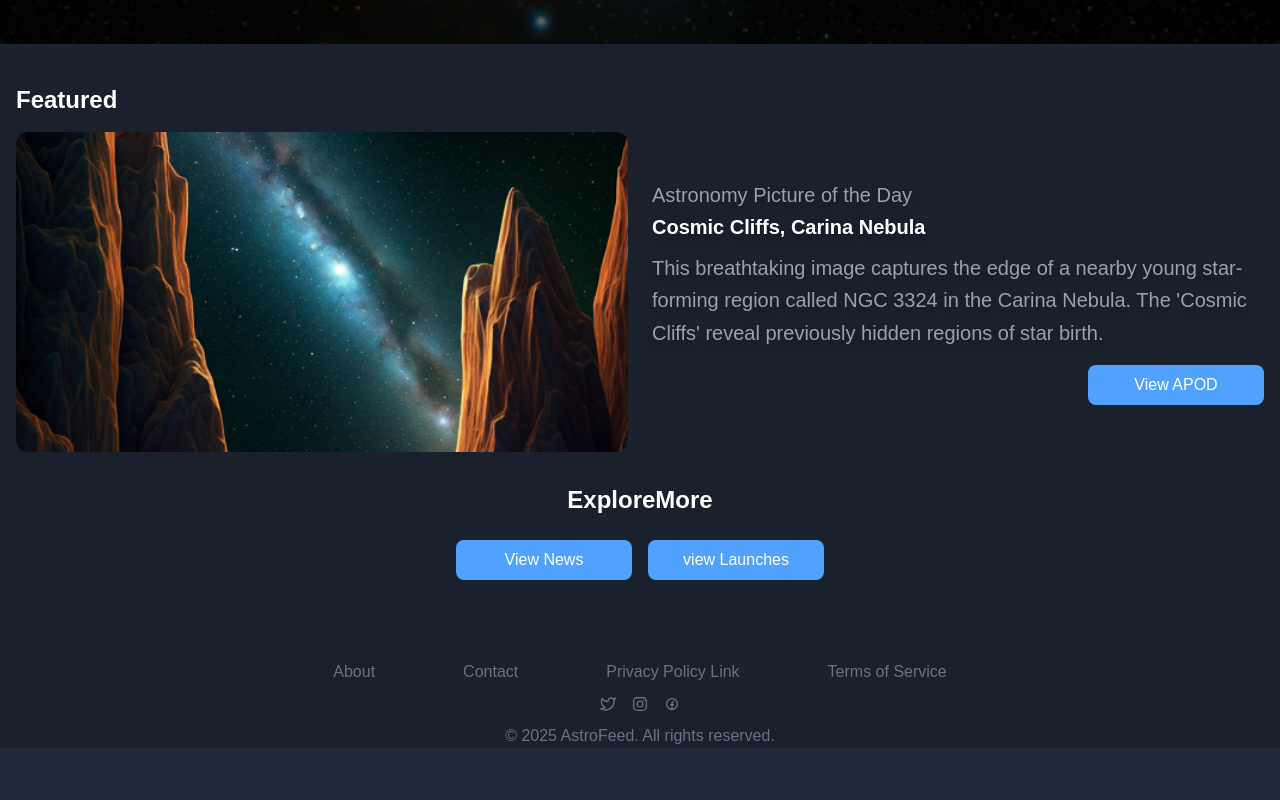
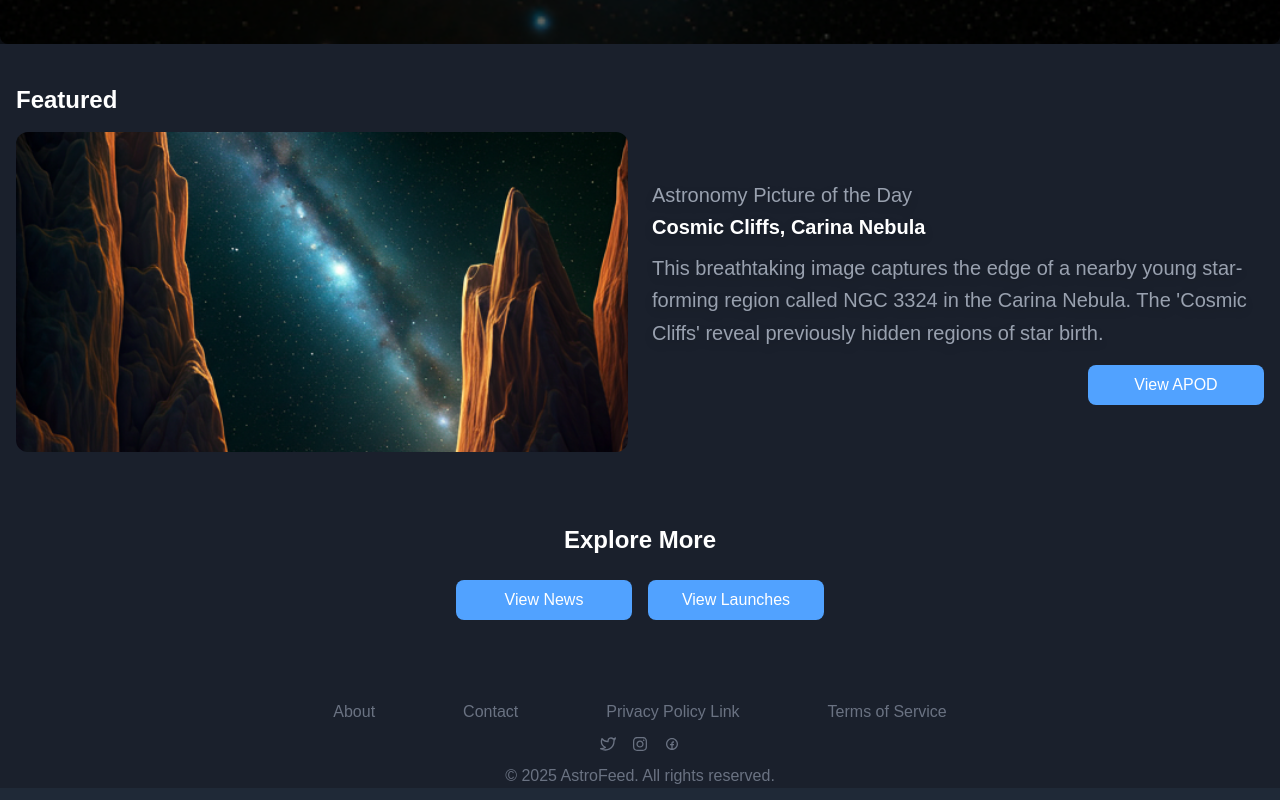
Before and after one commit to microhexagon/astro-feed, a Next.js app: page / in a window 1280 px wide. Shown: the part 817-1617 px from the top of the page. Before the commit the page ends 1577 px from the top, so only its background shows below. Built offline with nearby package versions, Linux system fonts and the light colour scheme.

Commit message:
Enhance  Explore section with updated UI elements

```diff
--- a/components/ExploreMore.tsx
+++ b/components/ExploreMore.tsx
@@ -1,20 +1,23 @@
 import Link from 'next/link';
+
 export default function ExploreMore() {
 return (
-    <div className="mt-10 mb-14 px-4 sm:px-10 md:px-20">
+    <div className="mt-16 sm:mt-20 mb-14 px-4 sm:px-10 md:px-20">
+      {/* Heading */}
     <div className="font-bold text-xl sm:text-2xl text-center">
-            ExploreMore
-        </div >
+        Explore More
+    </div>
+
+      {/* Buttons */}
     <div className="flex flex-col sm:flex-row justify-center items-center gap-4 mt-6 mb-20">
-            <Link href="./news">
-                <button className="bg-blue-400 hover:bg-gray-600 text-white rounded-lg h-10 w-full sm:w-44  hover:scale-110 transition">
+        <Link href="/news">
+        <button className="bg-blue-400 cursor-pointer hover:bg-gray-600 text-white rounded-lg h-10 w-40 sm:w-44 hover:scale-110 transition duration-300">
             View News
         </button>
         </Link>
         <Link href="/launches">
-
-                <button className="bg-blue-400 hover:bg-gray-600 text-white rounded-lg h-10 w-full sm:w-44  hover:scale-110 transition">
-                    view Launches
+        <button className="bg-blue-400 cursor-pointer hover:bg-gray-600 text-white rounded-lg h-10 w-40 sm:w-44 hover:scale-110 transition duration-300">
+            View Launches
         </button>
         </Link>
     </div>
```
Lines whose indentation alone changed are shown as unchanged.
